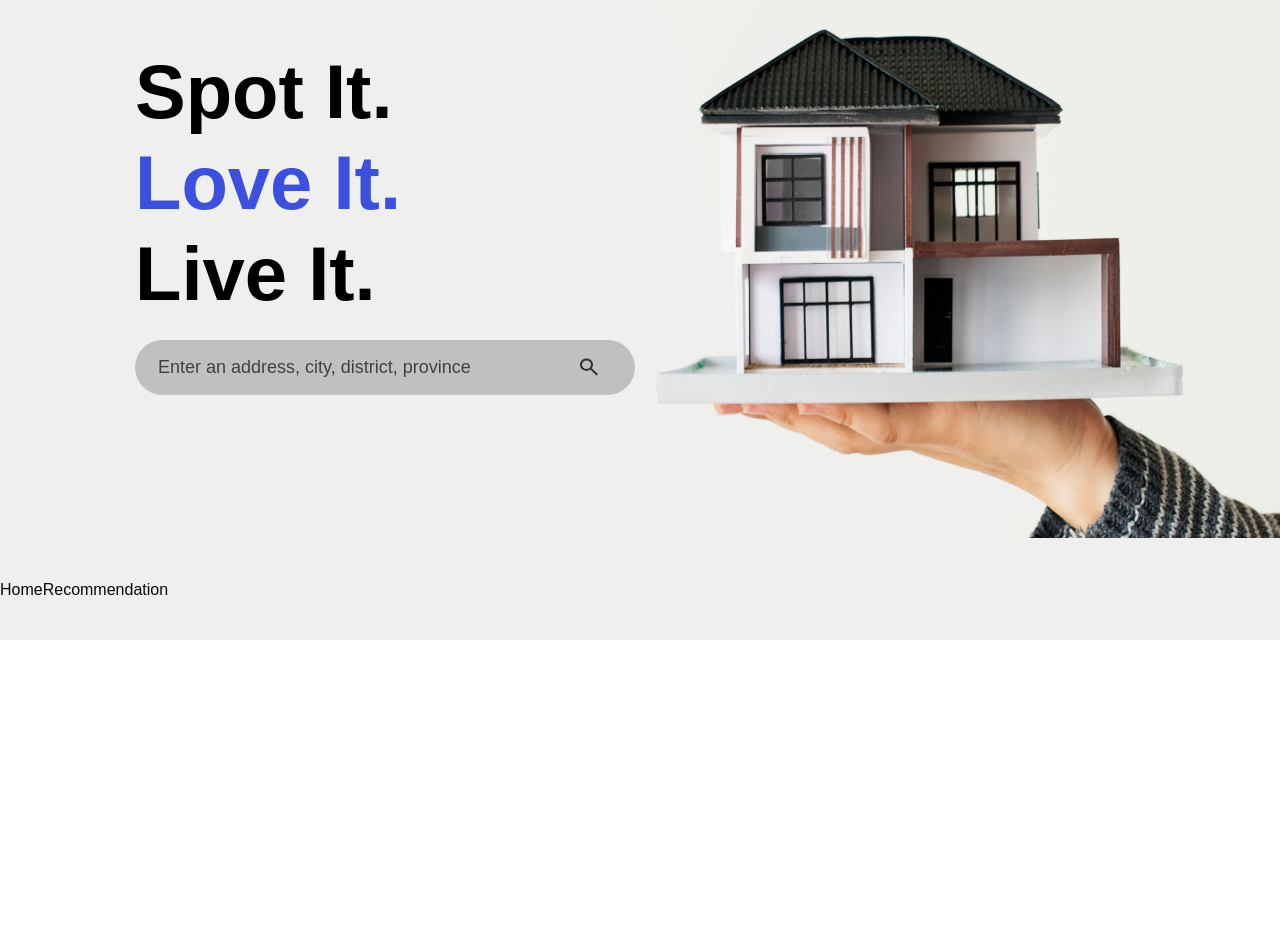
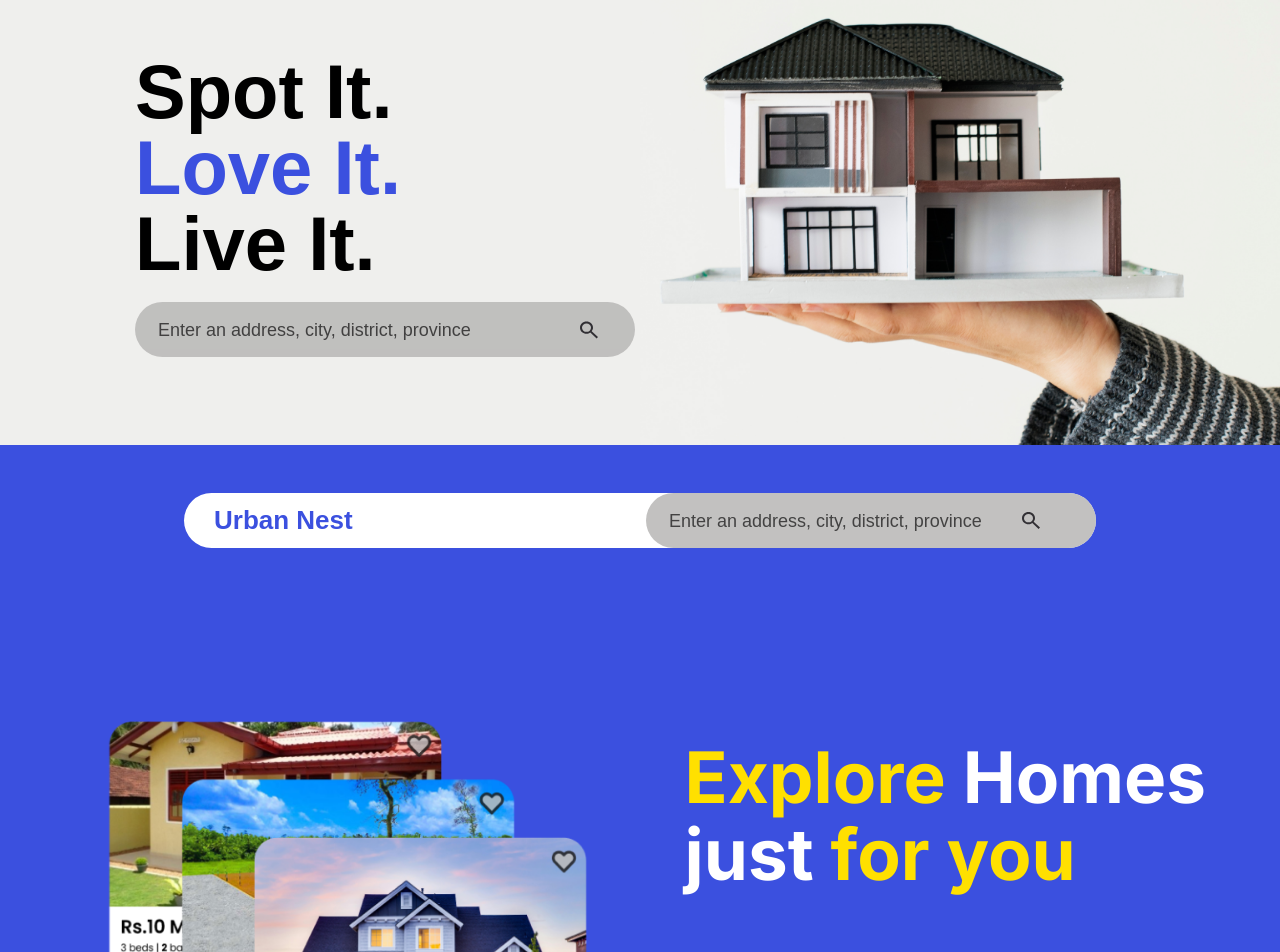
Before and after one commit to randilsk/RealEstate-Web-App, a Next.js app in the folder frontend/: page / in a window 1280 px wide. Shown: the part 160-1112 px from the top of the page. Before the commit the page ends 800 px from the top, so only its background shows below. Built offline with nearby package versions, Linux system fonts and the light colour scheme.

Commit message:
recommendation-part

```diff
--- /dev/null
+++ b/frontend/src/_components/HomeContent/HeaderTypeTwo.jsx
@@ -0,0 +1,29 @@
+import React from "react";
+import Image from "next/image";
+
+function HeaderTypeTwo() {
+  return (
+    <div className="w-[912px] h-[55px] pl-[30px] py-1 bg-white rounded-full flex items-center">
+      <div className="flex items-center gap-2.5">
+        <div className="text-[#3b50df] text-[26px] font-bold font-poppins">
+          Urban Nest
+        </div>
+      </div>
+      <div className="w-[450px] h-[55px] px-[23px] py-1.5 bg-[#bcbbba] rounded-full flex items-center gap-[15px] opacity-90 ml-auto">
+        <div className="text-black text-lg font-normal font-poppins opacity-75">
+          Enter an address, city, district, province
+        </div>
+        <div className="w-[46px] h-[43px] relative flex justify-end items-center">
+          <Image
+            src="/icons/search-icon.svg"
+            alt="Search Icon"
+            width={24}
+            height={24}
+          />
+        </div>
+      </div>
+    </div>
+  );
+}
+
+export default HeaderTypeTwo;
--- a/frontend/src/_components/HomeContent/HeroSection.jsx
+++ b/frontend/src/_components/HomeContent/HeroSection.jsx
@@ -9,17 +9,20 @@ function HeroSection() {
   ];
 
   const commonStyles =
-    "block text-left text-[76px] font-extrabold leading-[91.20px] font-poppins";
+    "block text-left font-extrabold font-poppins leading-tight";
 
   return (
-    <div className="container mx-auto py-10 flex">
+    <div className="pt-12 flex  relative">
       {/* Left Section */}
-      <div className="flex flex-col gap-5 w-1/2">
+      <div className="flex flex-col flex-1 gap-5 w-full md:w-1/2">
         {/* Title Text */}
-        <div className="ml-[135px] mt-[80px]">
+        <div className="ml-4 md:ml-[135px] mt-10 md:mt-[80px]">
           <div className="inline-block text-left">
             {phrases.map((phrase, index) => (
-              <span key={index} className={`${commonStyles} ${phrase.color}`}>
+              <span
+                key={index}
+                className={`${commonStyles} ${phrase.color} text-3xl sm:text-4xl md:text-6xl lg:text-7xl xl:text-[76px]`}
+              >
                 {phrase.text}
               </span>
             ))}
@@ -27,8 +30,8 @@ function HeroSection() {
         </div>
 
         {/* Search Bar */}
-        <div className="h-[55px] w-[500px] px-[23px] py-1.5 bg-[#bcbbba] rounded-[50px] flex items-center gap-[15px] opacity-90 ml-[135px]">
-          <div className="flex-grow text-black text-lg font-normal font-poppins opacity-75">
+        <div className="h-[55px] w-full md:w-[500px] px-4 md:px-[23px] py-1.5 bg-[#bcbbba] rounded-[50px] flex items-center gap-4 md:gap-[15px] opacity-90 ml-4 md:ml-[135px]">
+          <div className="flex-grow text-black text-base md:text-lg font-normal font-poppins opacity-75">
             Enter an address, city, district, province
           </div>
           <div className="w-[46px] h-[43px] flex justify-center items-center flex-shrink-0">
@@ -44,14 +47,14 @@ function HeroSection() {
       </div>
 
       {/* Right Section */}
-      <div className="w-1/2 flex justify-end">
-        <div className="mt-[1px]">
+      <div className="flex-1 flex  mt-5 md:mt-0 relative">
+        <div className="w-full bg-main-bg relative">
           <Image
-            className="w-[833px] h-[571px]"
-            src="/images/home-page-image.png"
+            className="object-cover"
+            src="/images/home-page-image2.png"
             alt="Home Page Image"
-            width={833}
-            height={571}
+            width={1000}
+            height={1000}
           />
         </div>
       </div>
--- a/frontend/src/_components/HomeContent/HomeRecommendation.jsx
+++ b/frontend/src/_components/HomeContent/HomeRecommendation.jsx
@@ -1,7 +1,46 @@
 import React from "react";
+import HeaderTypeTwo from "./HeaderTypeTwo.jsx";
+import Image from "next/image";
 
 function HomeRecommendation() {
-  return <div>HomeRecommendation</div>;
+  return (
+    <div className="bg-main-blue min-h-screen flex flex-col items-center pt-12">
+      <HeaderTypeTwo />
+      <div className="flex flex-col items-center mt-12">
+        <div className="h-[556px] flex justify-start items-center gap-[78px]">
+          <div className="pl-[38px] pt-[89px] flex justify-end items-center">
+            <Image
+              className="object-cover"
+              src="/images/home-recommendation.png"
+              alt="Home Page Image"
+              width={500}
+              height={400}
+            />
+          </div>
+          <div className="w-[547px] flex flex-col justify-start items-start gap-[5px]">
+            <div className="self-stretch h-80 flex flex-col justify-start items-start gap-px">
+              <div className="self-stretch h-[203px] p-2.5 flex justify-end items-center gap-2.5">
+                <div className="w-[527px]">
+                  <span className="text-[#ffe000] text-[71px] font-extrabold font-['Inter'] leading-[77.39px]">
+                    Explore
+                  </span>
+                  <span className="text-black text-[71px] font-extrabold font-['Inter'] leading-[77.39px]">
+                    {" "}
+                  </span>
+                  <span className="text-white text-[71px] font-extrabold font-['Inter'] leading-[77.39px]">
+                    Homes just{" "}
+                  </span>
+                  <span className="text-[#ffe000] text-[71px] font-extrabold font-['Inter'] leading-[77.39px]">
+                    for you
+                  </span>
+                </div>
+              </div>
+            </div>
+          </div>
+        </div>
+      </div>
+    </div>
+  );
 }
 
 export default HomeRecommendation;
--- a/frontend/src/app/page.tsx
+++ b/frontend/src/app/page.tsx
@@ -2,6 +2,7 @@ import Bluebar from "../_components/Bluebar.jsx";
 import Header from "../_components/Header.jsx";
 import HeroSection from "../_components/HomeContent/HeroSection.jsx";
 import HomeRecommendation from "../_components/HomeContent/HomeRecommendation.jsx";
+import HeaderTypeTwo from "../_components/HomeContent/HeaderTypeTwo.jsx";
 
 export default function Home() {
   return (
```
Also changed, not shown: frontend/public/images/home-page-image2.png (added), frontend/public/images/home-recommendation.png (added).
